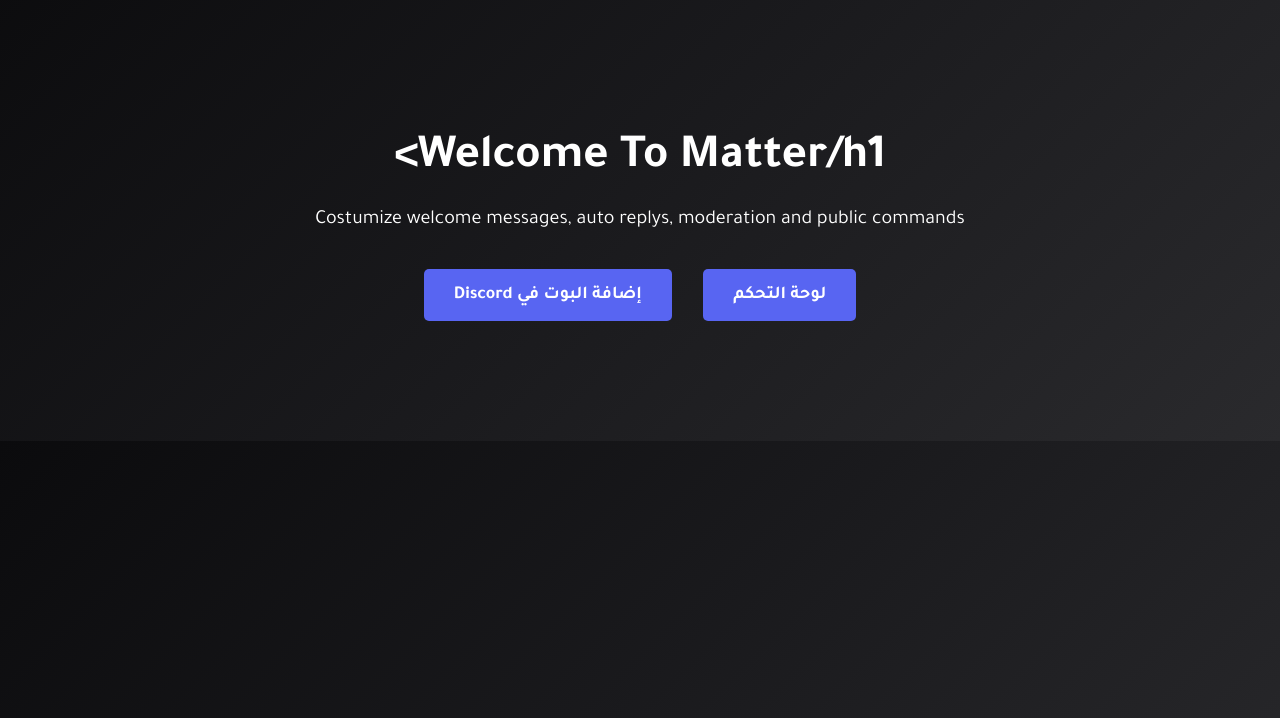
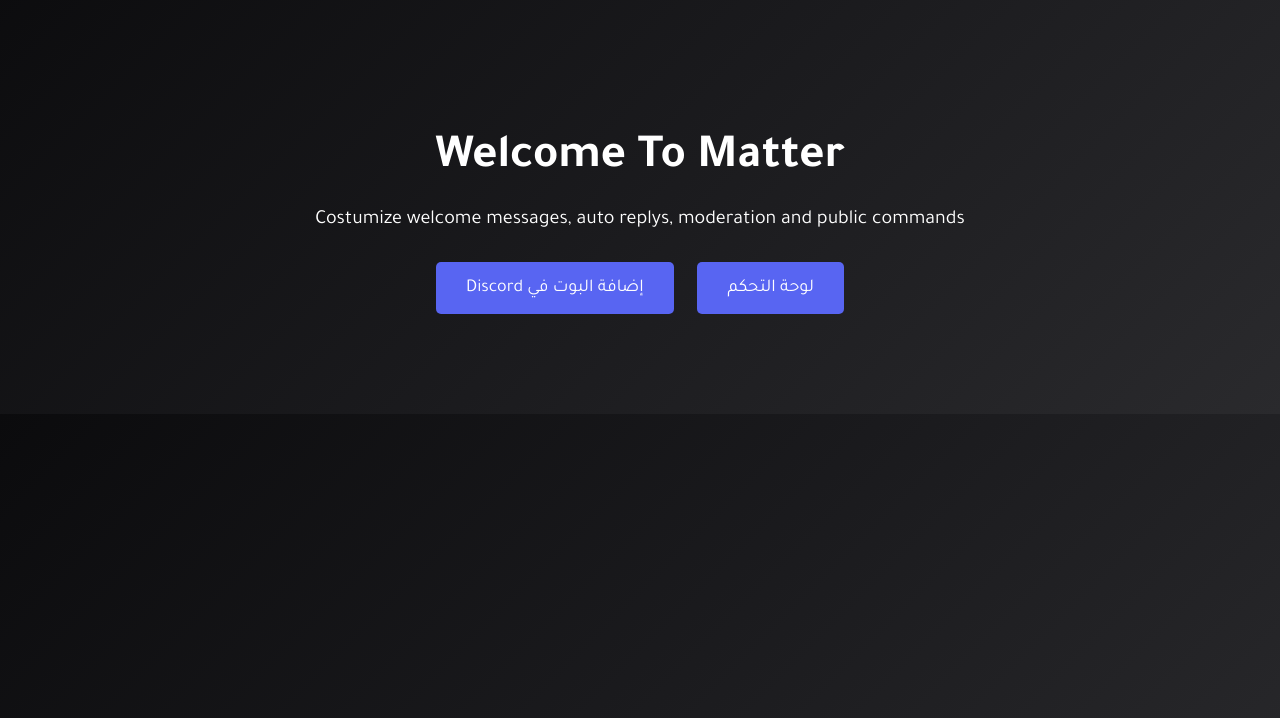
Before and after one commit to Mohamed-Ali-H115/matter, a website: page index.html in a window 1280 px wide. Shown: the part 82-800 px from the top of the page. Drawn offline with Linux system fonts and the light colour scheme.

Commit message:
Update index.html

```diff
--- a/index.html
+++ b/index.html
@@ -134,7 +134,7 @@
         <a href="https://discord.com/oauth2/authorize?client_id=1123070722093363340&response_type=code&redirect_uri=https%3A%2F%2Fmatterbot.000webhostapp.com&scope=guilds" class="login-button">دخول</a>
     </div>
     <div class="content">
-        <h1>Welcome To Matter/h1>
+        <h1>Welcome To Matter</h1>
         <p>Costumize welcome messages, auto replys, moderation and public commands</p>
         <div class="buttons">
             <a href="dashboard.html">لوحة التحكم</a>
```
